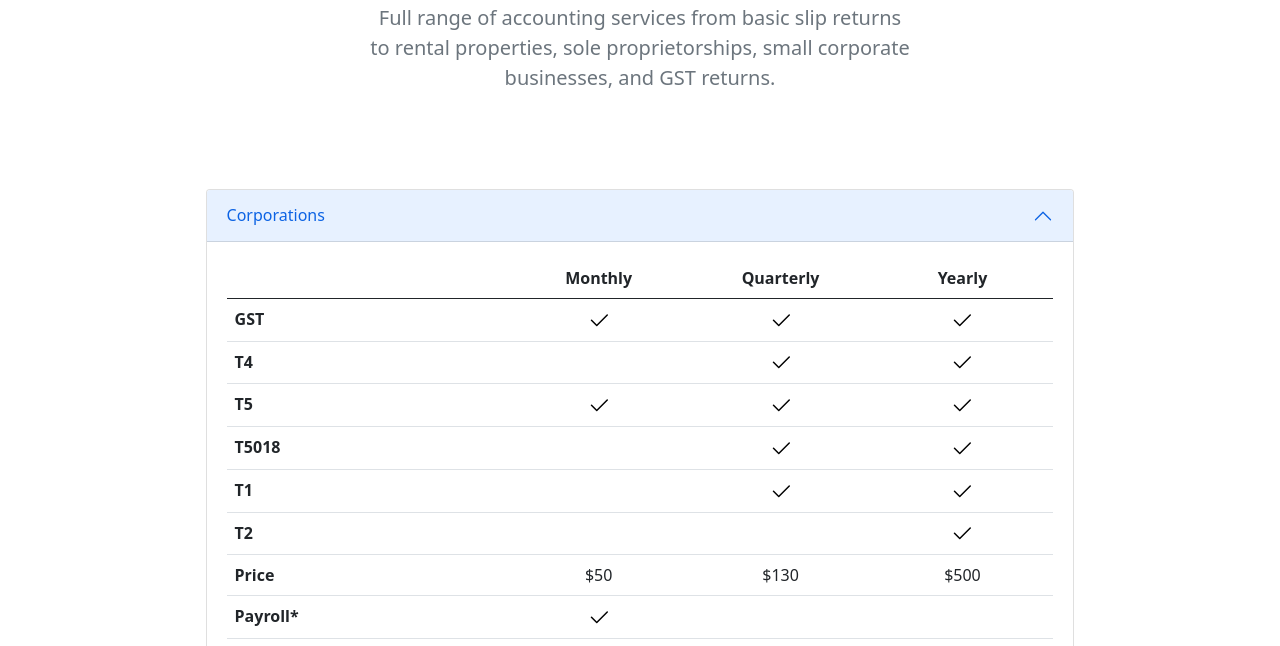
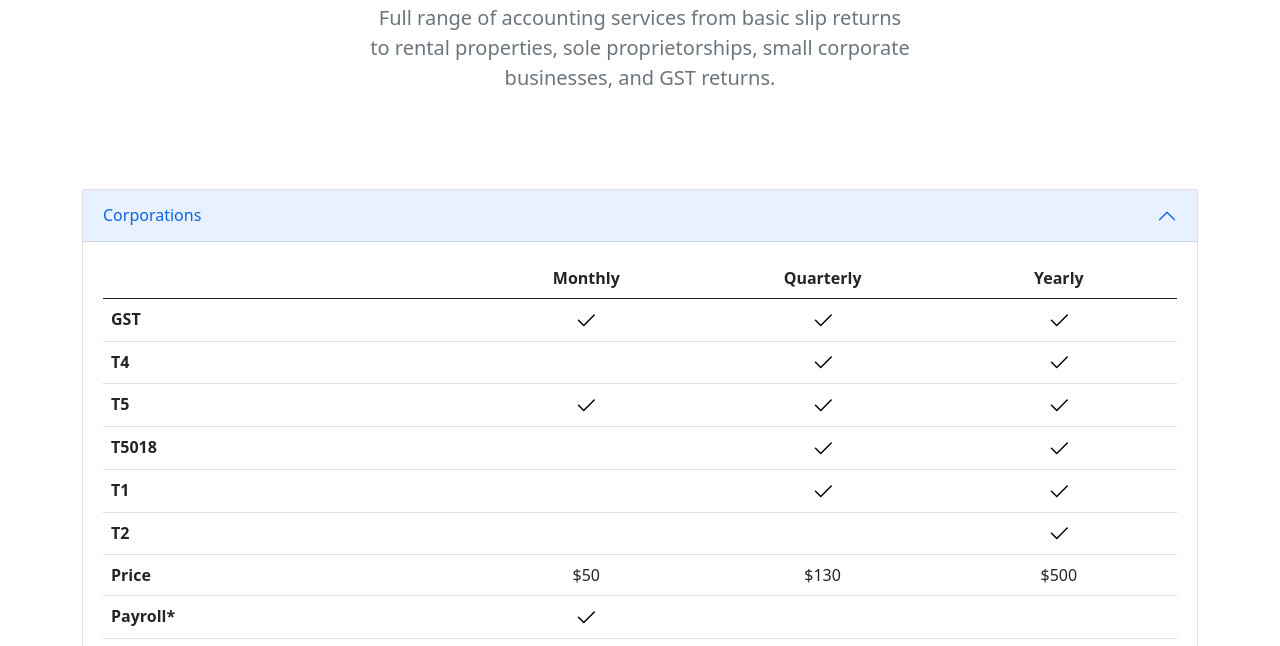
Before and after one commit to OlgaVlasova-IT/accounting-Kate, a plain HTML site: page services.html in a window 1280 px wide. Shown: the part 141-787 px from the top of the page. Drawn offline with nearby package versions, Linux system fonts and the light colour scheme.

Commit message:
2022-06-16 6:37pm

```diff
--- a/services.html
+++ b/services.html
@@ -184,8 +184,8 @@
         </section> -->
 
 
-        <section class="container d-flex justify-content-center col-10 my-5" >
-          <div class="accordion col-10" id="accordionExample">
+        <section class="container d-flex justify-content-center col-12 my-5" >
+          <div class="accordion col-12" id="accordionExample">
             <div class="accordion-item">
               <h2 class="accordion-header" id="headingOne">
                 <button class="accordion-button" type="button" data-bs-toggle="collapse" data-bs-target="#collapseOne" aria-expanded="true" aria-controls="collapseOne">
```
Also changed, not shown: index.html (+1 -1 lines).
